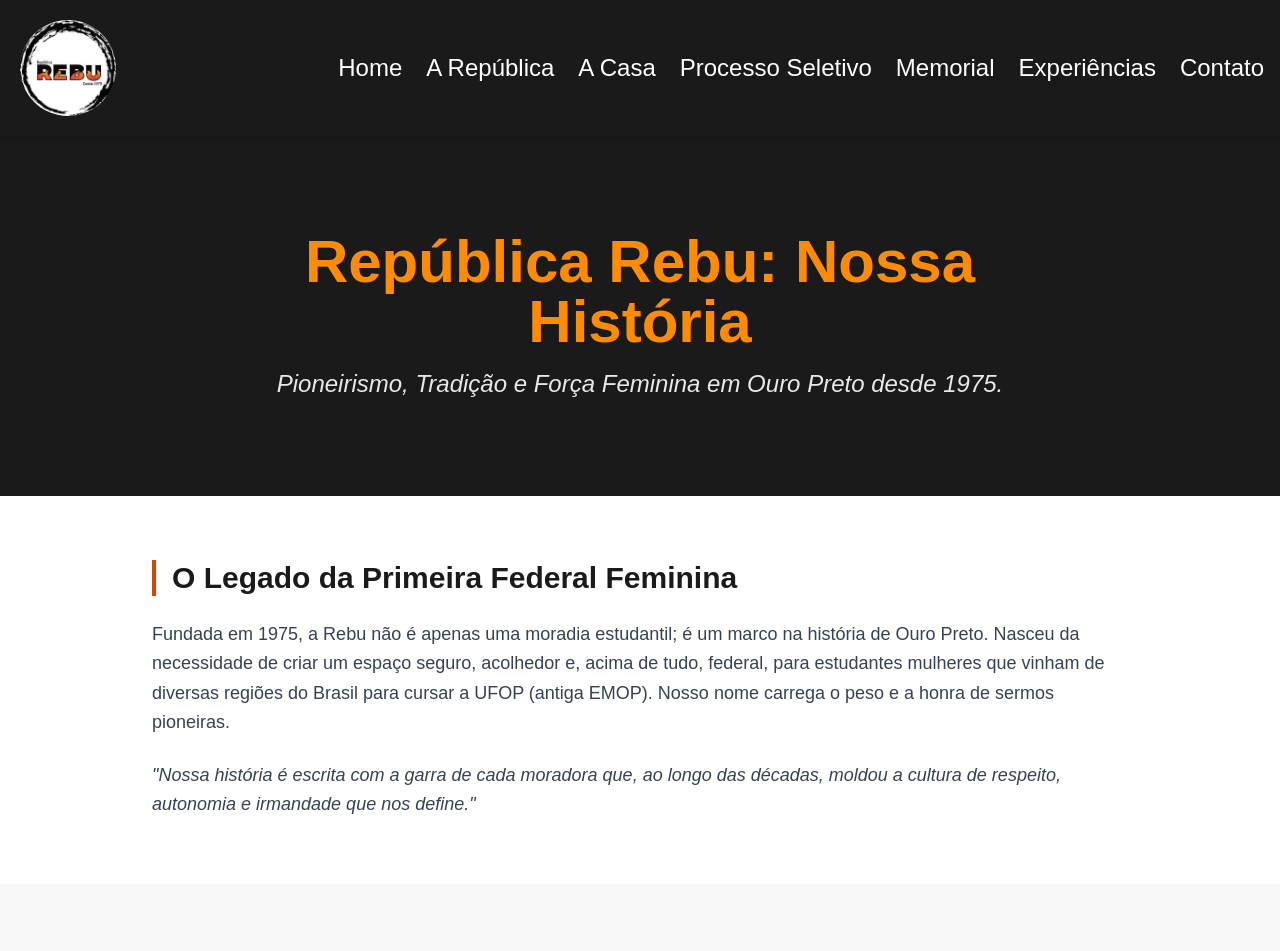
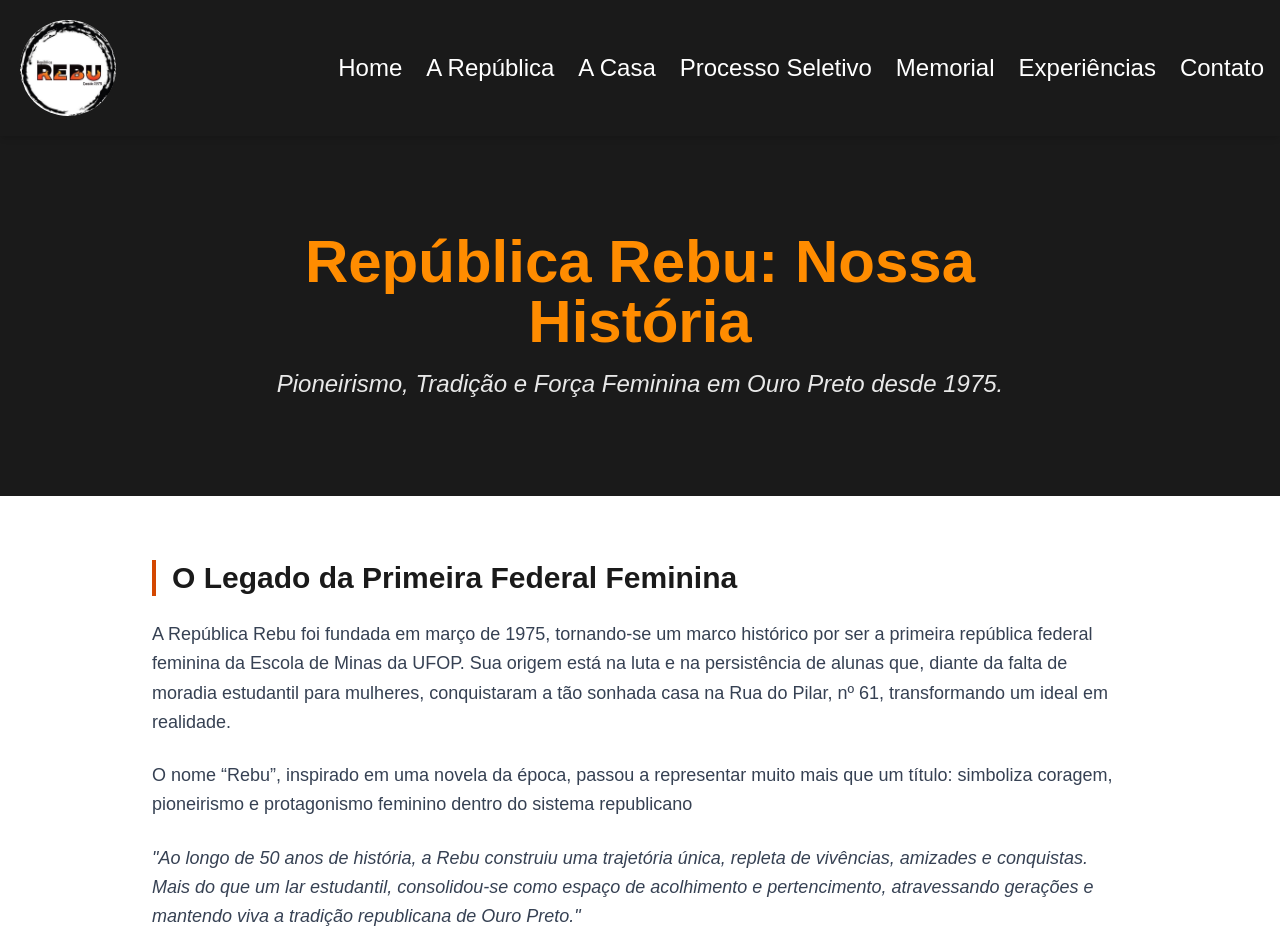
Before and after one commit to lucasFilppe/republica-rebu-site, a Next.js app: page /a-republica in a window 1280 px wide. Shown: the top 951 px of the page. Built offline with nearby package versions, Linux system fonts and the light colour scheme.

Commit message:
feat: corrigindo textos da section republica

```diff
--- a/app/a-republica/page.tsx
+++ b/app/a-republica/page.tsx
@@ -49,11 +49,13 @@ export default function ARepublica() { // Nome da função mantido simples para
             </h2>
 
             <p className="text-lg text-gray-700 mb-6 leading-relaxed">
-              Fundada em 1975, a Rebu não é apenas uma moradia estudantil; é um marco na história de Ouro Preto. Nasceu da necessidade de criar um espaço seguro, acolhedor e, acima de tudo, federal, para estudantes mulheres que vinham de diversas regiões do Brasil para cursar a UFOP (antiga EMOP). Nosso nome carrega o peso e a honra de sermos pioneiras.
+            A República Rebu foi fundada em março de 1975, tornando-se um marco histórico por ser a primeira república federal feminina da Escola de Minas da UFOP. Sua origem está na luta e na persistência de alunas que, diante da falta de moradia estudantil para mulheres, conquistaram a tão sonhada casa na Rua do Pilar, nº 61, transformando um ideal em realidade.
             </p>
 
+            <p  className="text-lg text-gray-700 mb-6 leading-relaxed">O nome “Rebu”, inspirado em uma novela da época, passou a representar muito mais que um título: simboliza coragem, pioneirismo e protagonismo feminino dentro do sistema republicano</p>
+
             <p className="text-lg text-gray-700 leading-relaxed italic">
-              &quot;Nossa história é escrita com a garra de cada moradora que, ao longo das décadas, moldou a cultura de respeito, autonomia e irmandade que nos define.&quot;
+              &quot;Ao longo de 50 anos de história, a Rebu construiu uma trajetória única, repleta de vivências, amizades e conquistas. Mais do que um lar estudantil, consolidou-se como espaço de acolhimento e pertencimento, atravessando gerações e mantendo viva a tradição republicana de Ouro Preto.&quot;
             </p>
           </div>
         </section>
```
